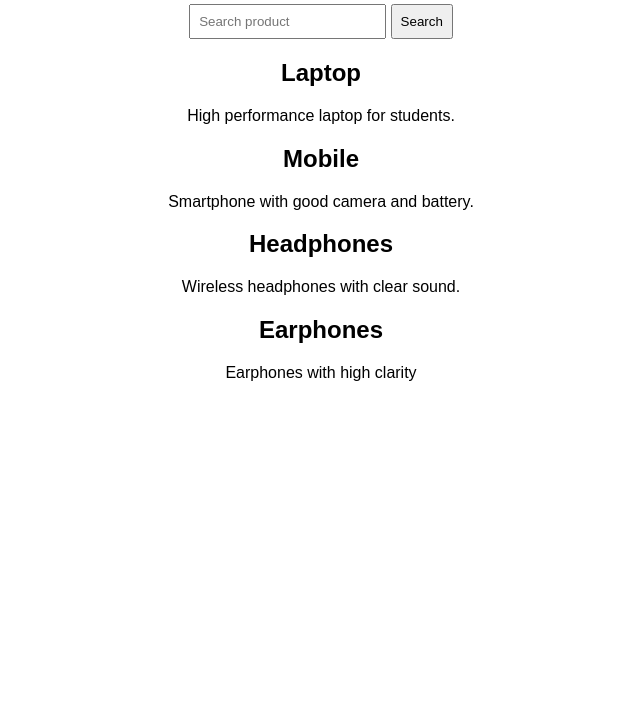
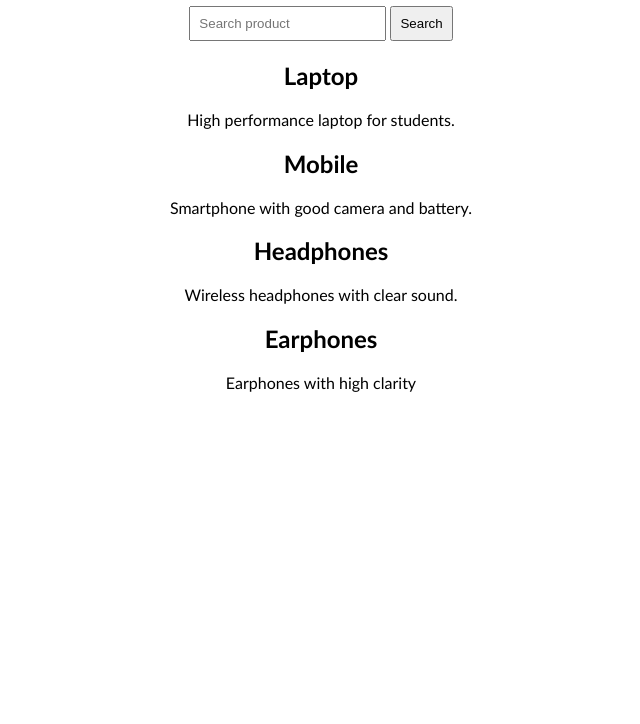
Before and after one commit to vaishnavi24-hyd/devops_exp_5, a plain HTML site: page index.html in a window 1280 px wide. Shown: the part 76-800 px from the top of the page, without its empty margins (319-959 px from the left). Drawn offline with Linux system fonts and the light colour scheme.

Commit message:
Update style.css

```diff
--- a/style.css
+++ b/style.css
@@ -1,5 +1,5 @@
 body {
-    font-family: Arial;
+    font-family: Calibri;
     text-align: center;
 }
 
```
